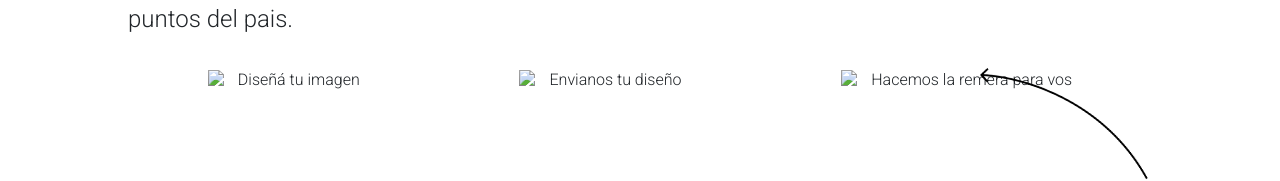
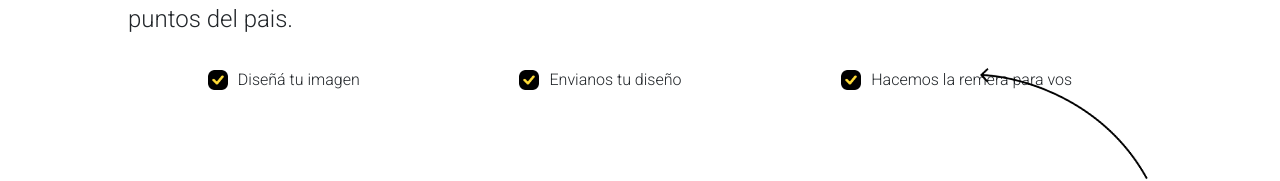
Before and after one commit to octaseiner/Golden, a website: page index.html in a window 1280 px wide. Shown: the part 366-547 px from the top of the page. Drawn offline with nearby package versions, Linux system fonts and the light colour scheme.

Commit message:
arregle icono check index

```diff
--- a/index.html
+++ b/index.html
@@ -65,15 +65,15 @@
                 </div>
                 <div id="ticksIndex">
                     <div>
-                        <img src="imagenes" width="20px" height="20px" alt="Icono check">
+                        <img src="imagenes/Icono check.png" width="20px" height="20px" alt="Icono check">
                         <p>Diseñá tu imagen</p>
                     </div>
                     <div>
-                        <img src="imagenes" width="20px" height="20px" alt="Icono check">
+                        <img src="imagenes/Icono check.png" width="20px" height="20px" alt="Icono check">
                         <p>Envianos tu diseño</p>
                     </div>
                     <div>
-                        <img src="imagenes" width="20px" height="20px" alt="Icono check">
+                        <img src="imagenes/Icono check.png" width="20px" height="20px" alt="Icono check">
                         <p>Hacemos la remera para vos</p>
                     </div>
                 </div>
```
